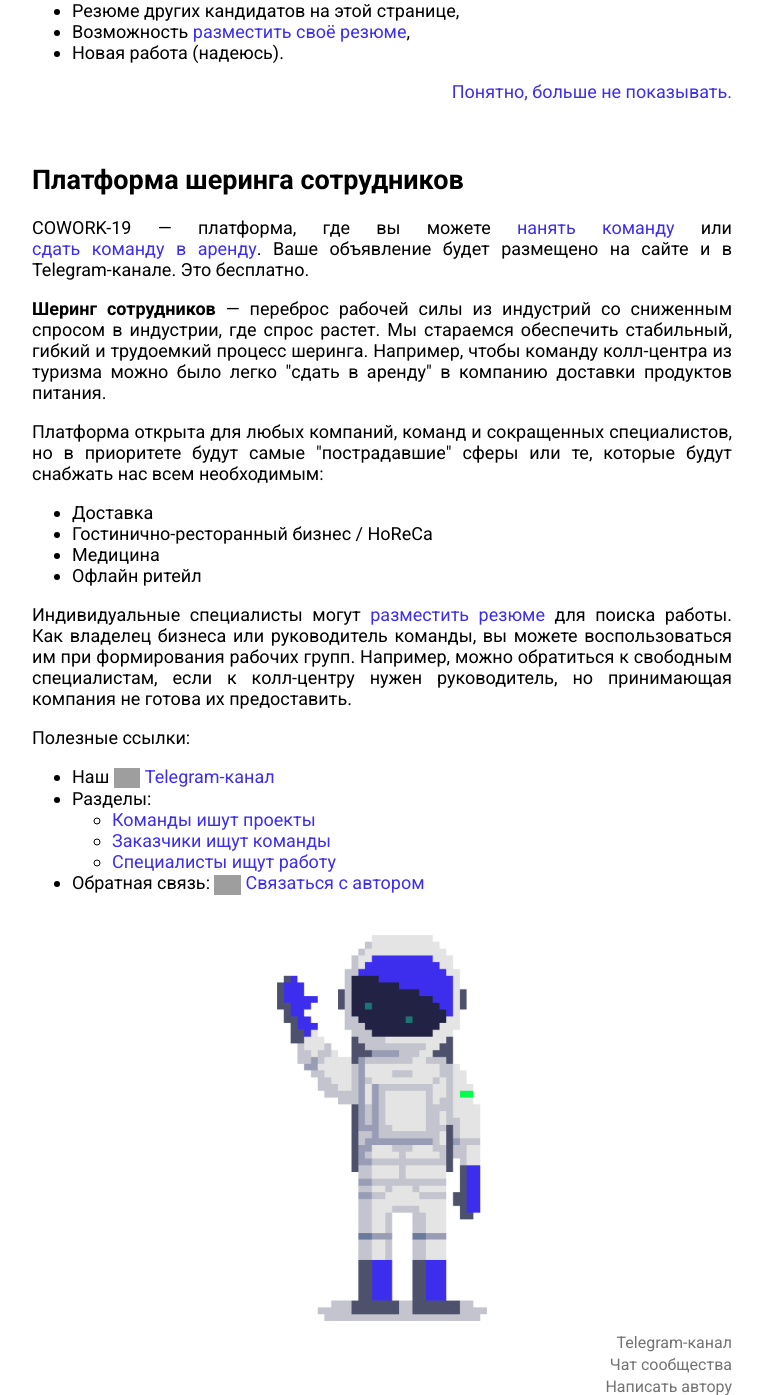
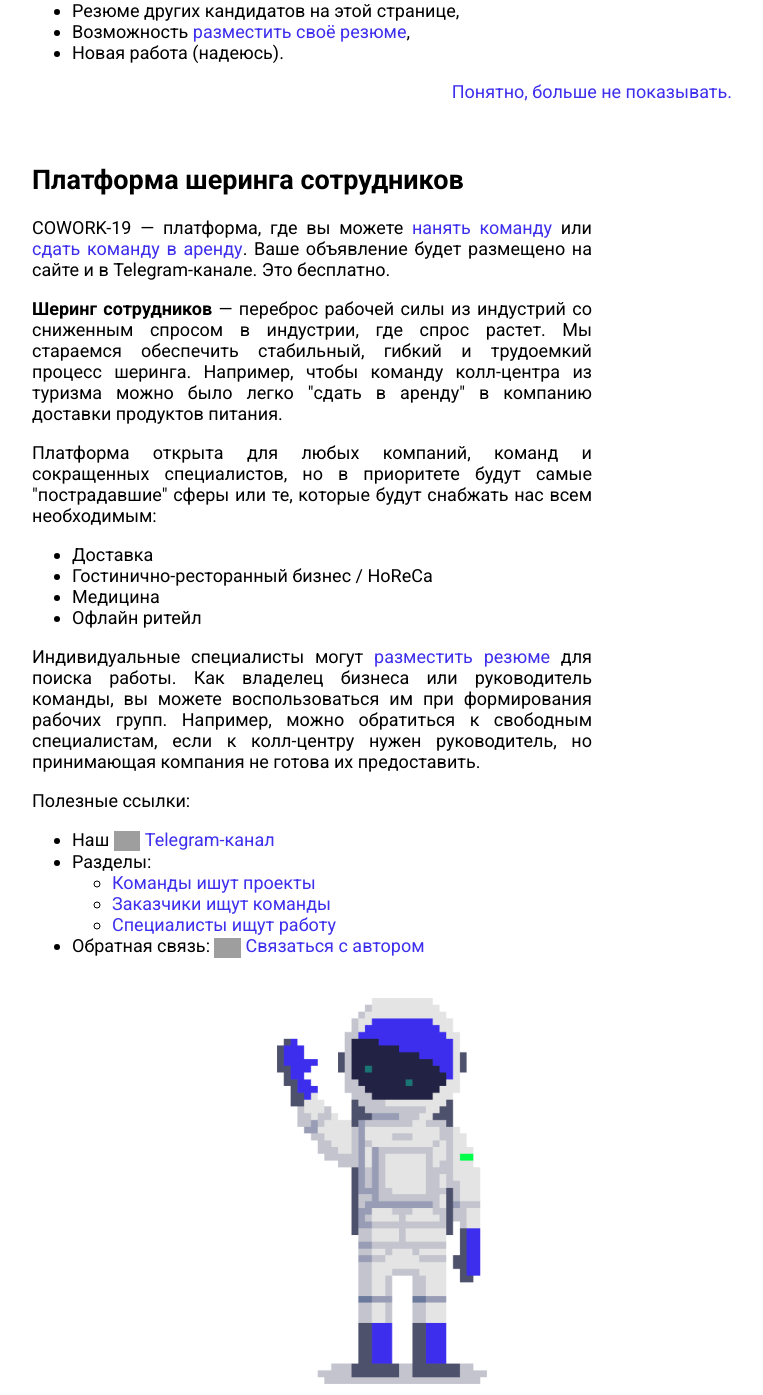
Before and after one commit to btseytlin/cowork-19, a Python web app: template cowork_site/templates/about.html in a window 1280 px wide. Shown: the part 146-1541 px from the top of the page, without its empty margins (258-1021 px from the left). Run offline with Jinja, Linux system fonts and the light colour scheme; the template is opened without the code that fills it, so the values that code supplies are empty; some libraries are stand-ins or nearby versions; grey boxes are pictures that could not be loaded.

Commit message:
About less wide

```diff
--- a/cowork_site/static/style.css
+++ b/cowork_site/static/style.css
@@ -464,7 +464,7 @@ button, input[type="submit"] {
 }
 
 .about {
-    max-width: 100%;
+    max-width: 80%;
     text-align: justify;
 }
 .about-description {
```
